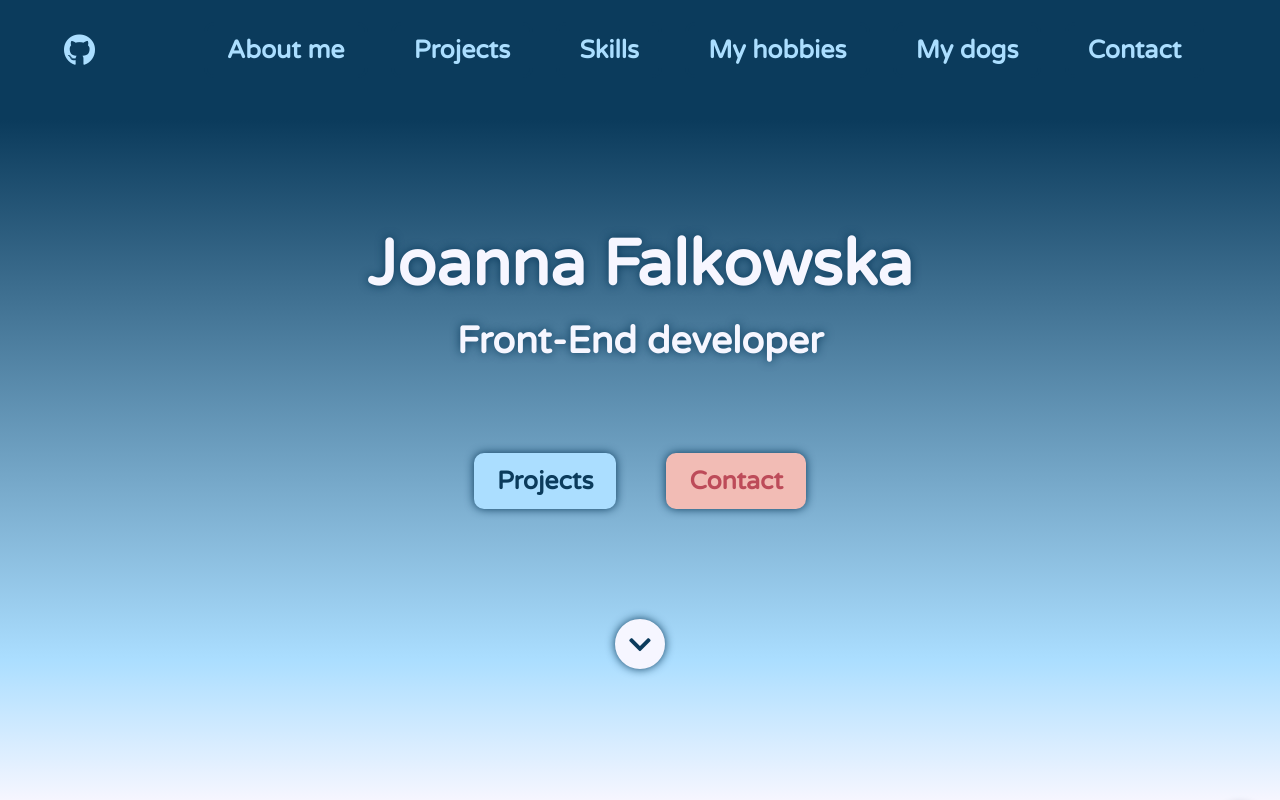
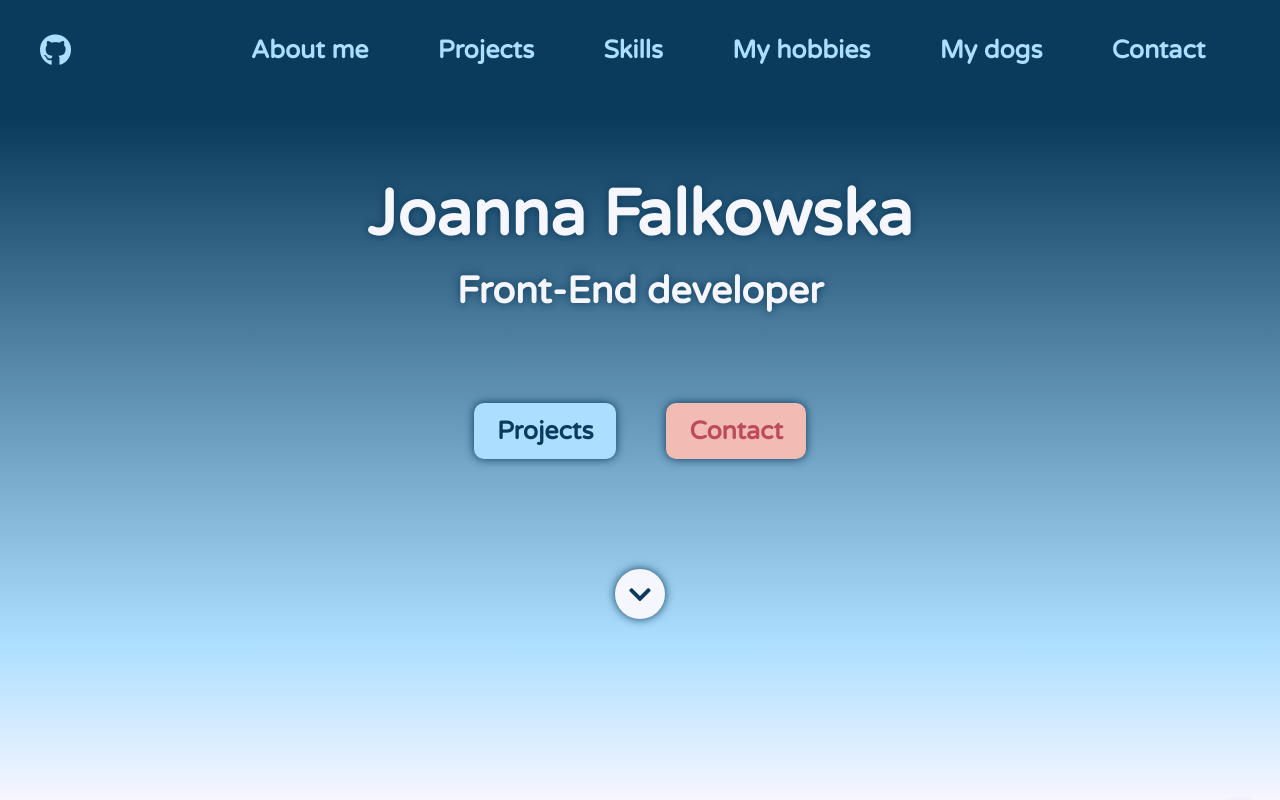
Before and after one commit to bonsilapra/portfolio, a React (Create React App) app: page / in a window 1280 px wide. Shown: the top 800 px of the page. Built offline with nearby package versions, Linux system fonts and the light colour scheme.

Commit message:
navigation hide/show on scroll, css

```diff
--- a/src/components/MyDogs.css
+++ b/src/components/MyDogs.css
@@ -33,7 +33,7 @@
     margin: 10px;
 }
 
-button {
+.dogs-button {
     background-color: transparent;
     padding: 0;
     margin: 0;
@@ -43,7 +43,7 @@ button {
     z-index: 0;
 }
 
-button:hover {
+.dogs-button:hover {
     transform: scale(0.95);
     transition: 0.3s ease;
 }
--- a/src/components/MyDogs.js
+++ b/src/components/MyDogs.js
@@ -41,11 +41,11 @@ function MyDogs() {
                     <h1>{barkLuna}</h1>
                 </div>
                 <div className='dogs-img-container'>
-                    <button
+                    <button className='dogs-button'
                         onClick={()=> {setRico('Hau!'); handleShowBark() }}>
                         <img src={rico} alt='Rico' className='dogs-img' />
                     </button>
-                    <button
+                    <button className='dogs-button'
                         onClick={()=> {setLuna('Woof!'); handleShowBark() }}>
                         <img src={luna} alt='Luna' className='dogs-img' />
                     </button>
--- a/src/components/Start.css
+++ b/src/components/Start.css
@@ -1,8 +1,8 @@
 /* START */
 
 .start-page-container {
-    background: linear-gradient(to bottom, #0B3B5C 20px, #ABDEFF 80%, #F6F6FF );
-    height: calc(100vh - 100px);
+    background: linear-gradient(to bottom, #0B3B5C 120px, #ABDEFF 80%, #F6F6FF );
+    height: 100vh;
     display: flex;
     flex-direction: column;
     align-items: center;
@@ -39,9 +39,6 @@
 
 @media screen and (max-width: 960px) {
 
-    .start-page-container {
-        height: calc(100vh - 70px);
-    }
 
     .start-page-buttons {
         display: flex;
--- /dev/null
+++ b/src/components/navigation/Helper.js
@@ -0,0 +1,14 @@
+export function debounce(func, wait, immediate) {
+    var timeout;
+    return function() {
+        var context = this, args = arguments;
+        var later = function() {
+            timeout = null;
+            if (!immediate) func.apply(context, args);
+        };
+        var callNow = immediate && !timeout;
+        clearTimeout(timeout);
+        timeout = setTimeout(later, wait);
+        if (callNow) func.apply(context, args);
+    };
+};
--- a/src/components/navigation/Navigation.css
+++ b/src/components/navigation/Navigation.css
@@ -11,15 +11,18 @@
     display: flex;
     flex-direction: row;
     align-items: center;
-    padding-left: 5vw;
-    padding-right: 5vw;
+    position: fixed;
+    top: 0;
+    transition: top 0.6s;
+    width: 100%;
+    z-index: 2;
 }
 
 .navigation-container {
     background-color: var(--primary);
     width: 100%;
     height: 80px;
-    padding: 10px 0 10px 0;
+    padding: 10px 40px 10px 40px;
     display: flex;
     flex-direction: row;
     justify-content: space-between;
@@ -94,7 +97,7 @@
         width: 100%;
         height: 450px;
         position: absolute;
-        top: -100%;
+        top: -600%;
         left: 0;
         transition: all 0.5s ease;
     }
--- a/src/components/navigation/Navigation.js
+++ b/src/components/navigation/Navigation.js
@@ -1,12 +1,14 @@
 import React, {useState, useEffect} from 'react';
 import './Navigation.css';
 import { MyButton } from './../myButtons/MyButtons.js';
+import { debounce } from './Helper.js';
+
 
 
 function Navigation() {
 
     const [click, setClick] = useState(false);
-    const handleClick = () => setClick(!click);
+    const handleClick = () => setClick(!click)
     const closeMobileMenu = () => setClick(false);
 
     const scrollTo = (page) => {
@@ -15,8 +17,30 @@ function Navigation() {
         })
     }
 
+    const [prevScrollPos, setPrevScrollPos] = useState(0);
+    const [visible, setVisible] = useState(true);
+
+    const handleScroll = debounce(() => {
+        const currentScrollPos = window.pageYOffset;
+        if (prevScrollPos - currentScrollPos > 600) {
+            setVisible(false)
+            if (window.pageYOffset<80) {
+                setVisible(true)
+            }
+        } else {
+            setVisible((prevScrollPos > currentScrollPos && prevScrollPos - currentScrollPos > 0) || currentScrollPos < 10);
+        }
+        setPrevScrollPos(currentScrollPos);
+    }, 100);
+
+    useEffect(() => {
+        window.addEventListener('scroll', handleScroll);
+        return () => window.removeEventListener('scroll', handleScroll);
+    }, [prevScrollPos, visible, handleScroll]);
+
+
     return (
-        <div className='navigation'>
+        <div className='navigation' style={{ top: visible ? '0' : '-100px' }}>
             <div className='navigation-container'>
                 <a href="https://github.com/bonsilapra"
                     target='blank'
```
